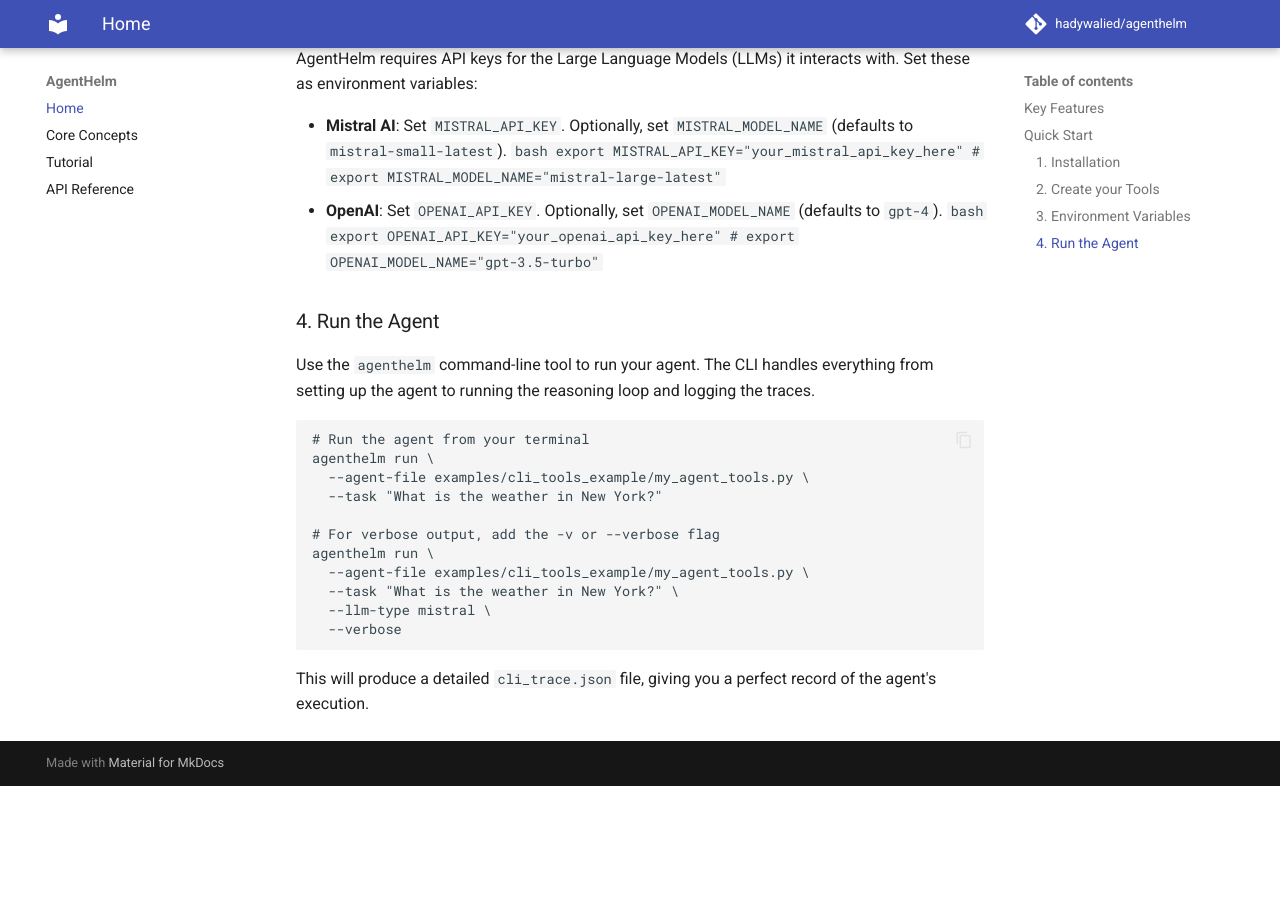
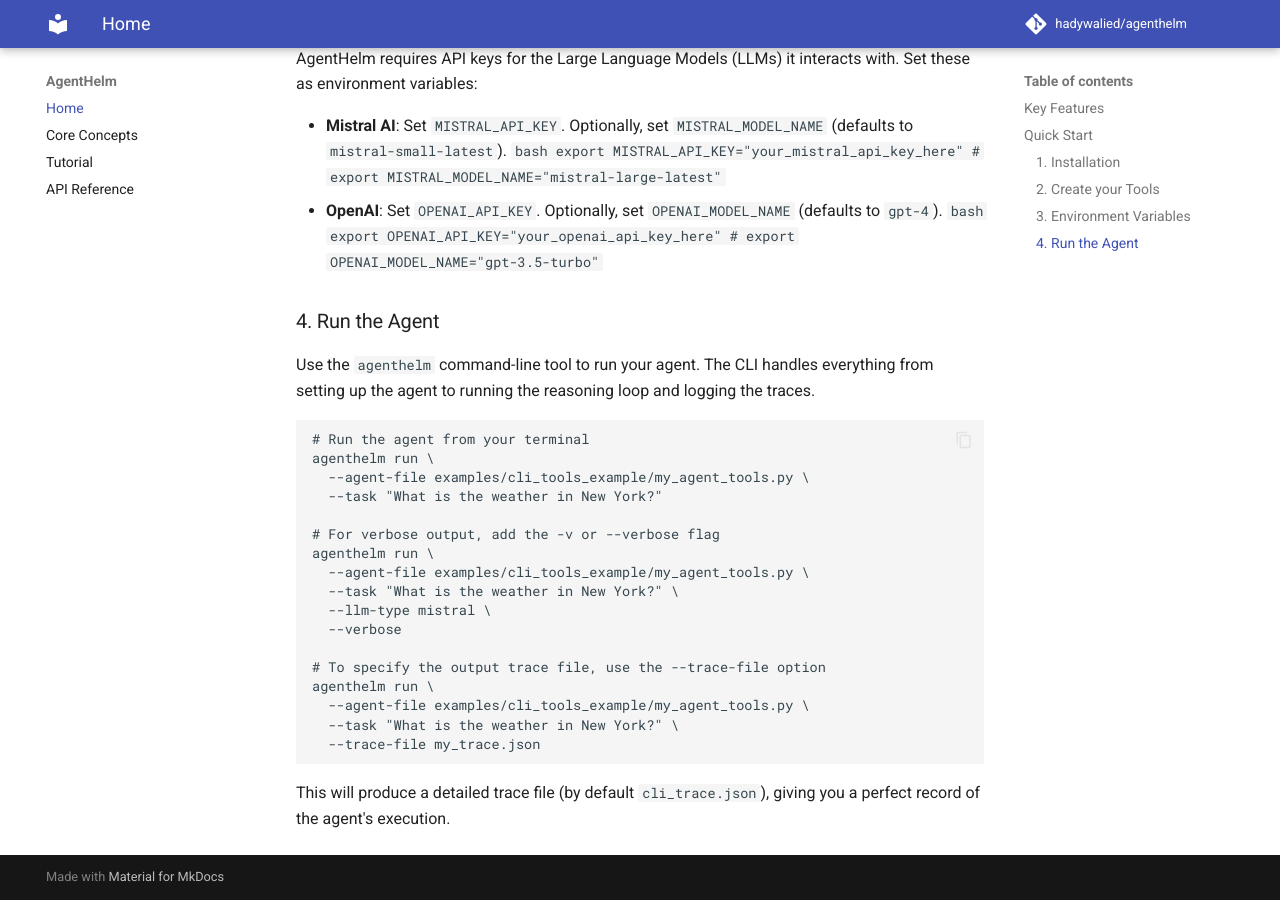
Before and after one commit to hadywalied/agenthelm, an MkDocs documentation site: the page built from docs/index.md, in a window 1280 px wide and 900 px high, scrolled down 1543 px. Built offline with MkDocs 1.6.1 and Material for MkDocs 9.7.7, drawn with Linux system fonts in a browser that asks for light colours; comment, search, counter and statistics services are not loaded; before the commit the page ends 2329 px from its top, so only the background shows below that.

Commit message:
feat(cli): add configurable trace file option and enhance docs
- Introduced `--trace-file` option in the CLI to specify the output trace file path.
- Updated default trace file handling in `FileStorage` and `ExecutionTracer` initialization.
- Enhanced examples and documentation to reflect the new trace file option.
- Exposed `CliHandler` and `ApprovalHandler` in `agenthelm` public API.

Signed-off-by: hadywalied <my.mepharo1230@gmail.com>

````diff
--- a/docs/index.md
+++ b/docs/index.md
@@ -79,6 +79,13 @@
   --task "What is the weather in New York?" \
   --llm-type mistral \
   --verbose
+
+# To specify the output trace file, use the --trace-file option
+agenthelm run \
+  --agent-file examples/cli_tools_example/my_agent_tools.py \
+  --task "What is the weather in New York?" \
+  --trace-file my_trace.json
 ```
 
-This will produce a detailed `cli_trace.json` file, giving you a perfect record of the agent's execution.
+This will produce a detailed trace file (by default `cli_trace.json`), giving you a perfect record of the agent's
+execution.
--- a/pyproject.toml
+++ b/pyproject.toml
@@ -4,7 +4,7 @@ build-backend = "setuptools.build_meta"
 
 [project]
 name = "agenthelm"
-version = "0.1.2"
+version = "0.1.3"
 description = "A production-ready, observable, and reliable AI agent orchestration framework."
 readme = "README.md"
 requires-python = ">=3.12"
````
Also changed, not shown: README.md (+8 -1 lines), agenthelm/__init__.py (+5 -2 lines), 1 other file.
